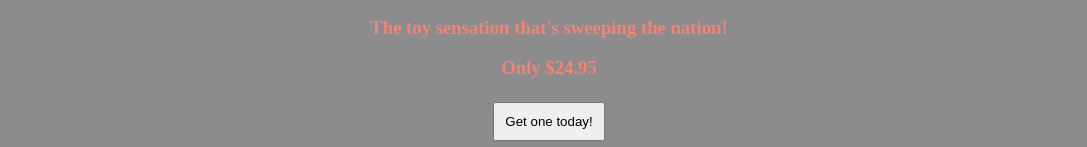
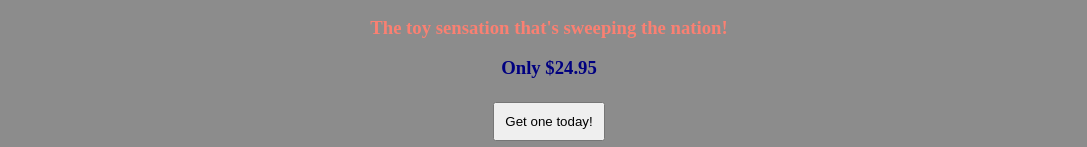
Before and after one commit to mmergal92/happy-fun-ball, a plain HTML site: page index.html in a window 1280 px wide. Shown: the part 425-572 px from the top of the page, without its empty margins (91-1178 px from the left). Drawn offline with Linux system fonts and the light colour scheme.

Commit message:
updated index price typo

```diff
--- a/index.html
+++ b/index.html
@@ -16,7 +16,7 @@
       <h2>It's happy! It's fun!</h2>
       <h2>It's Happy Fun Ball!!</h2>
       <h3>The toy sensation that's sweeping the nation!</h3>
-      <h3 class="pr">Only $24.95</h3>
+      <h3 class="price">Only $24.95</h3>
       <h5><button>Get one today!</button></h5>
       <h4><em>Warning:</em></h4>
         <p>Pregnant women, the elderly, and children under 10 should avoid prolonged exposure to Happy Fun Ball</p>
```
